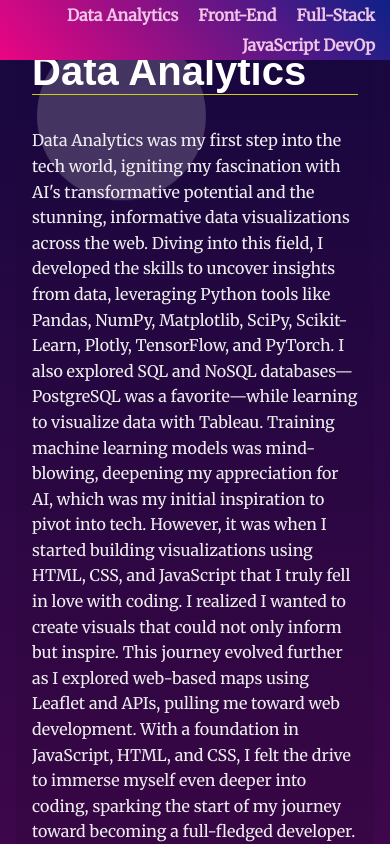
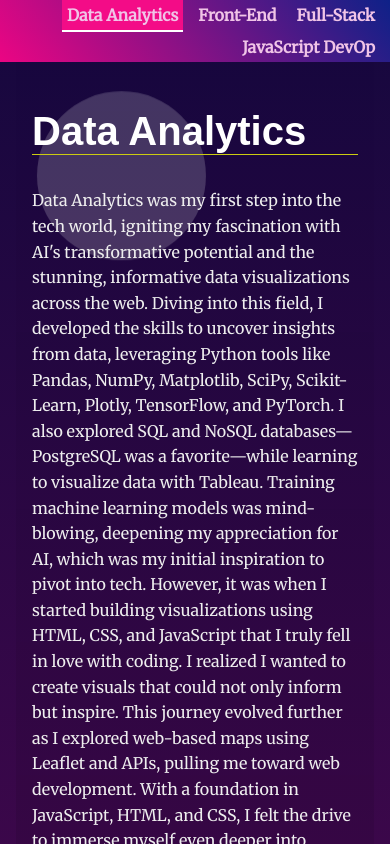
Before and after one commit to vara-co/landing-page, a plain HTML site: page index.html in a window 390 px wide. Both pictures are taken after a click on the item "Data Analytics". Shown: the part 482-1326 px from the top of the page. Drawn offline with Linux system fonts and the light colour scheme.

Commit message:
Updated CSS
CSS with changes to fix some issues with mobile were navbar overlapped sections

```diff
--- a/css/styles.css
+++ b/css/styles.css
@@ -107,6 +107,28 @@ section {
     transform: scale(1.1); /* Minimum scale of elements upon hover*/
 }
 
+/* Active navigation link style */
+.active-nav {
+    color: #ffffff; /* Make the active link color stand out */
+    font-weight: bold; /* Make the active link bold */
+    border-bottom: 2px solid #ffffff; /* Add a bottom border for emphasis */
+    background-color:rgb(243, 12, 135); /* Optional: Add a subtle background */
+}
+
+/* Style the active section in the viewport */
+.the-active-class {
+    background: linear-gradient(0deg, rgb(220, 234, 222) 0%, rgba(5, 231, 23, 0.914) 100%);
+    color: #fff; /* Ensure text is visible when active */
+}
+
+/* For hover effect when an active link is hovered */
+.menu__link:hover {
+    background: #333; /* Subtle background change */
+    color: #135dbd;
+    transition: ease 0.3s all;
+}
+
+
 
 /* Header Styles */
 .page__header {
@@ -143,6 +165,13 @@ section {
         padding: 4em;
     }
 }
+
+@media only screen and (max-width: 600px) {
+    section {
+        padding-top: 60px; /* Adjust based on your navbar height */
+    }
+}
+
 
 section:nth-of-type(even) .landing__container {
     margin-right: 0;
```
